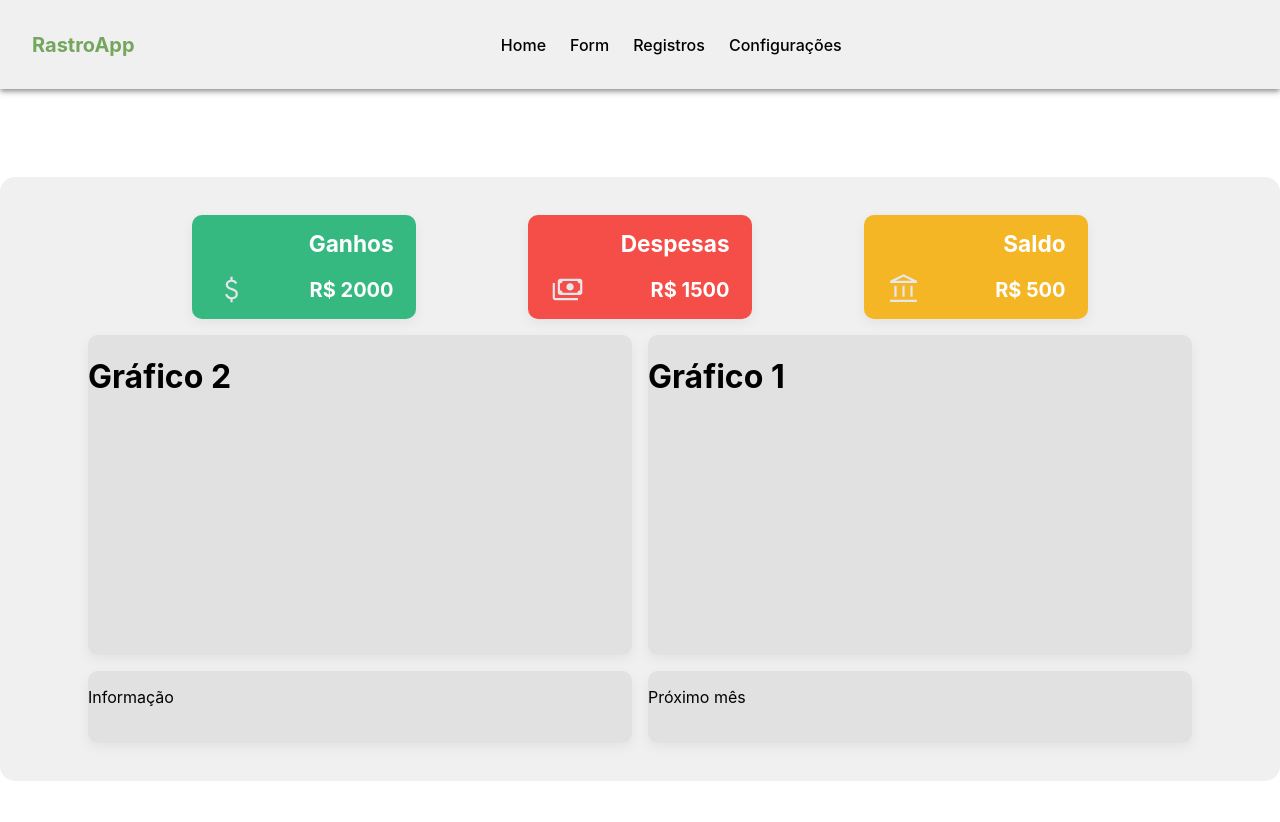
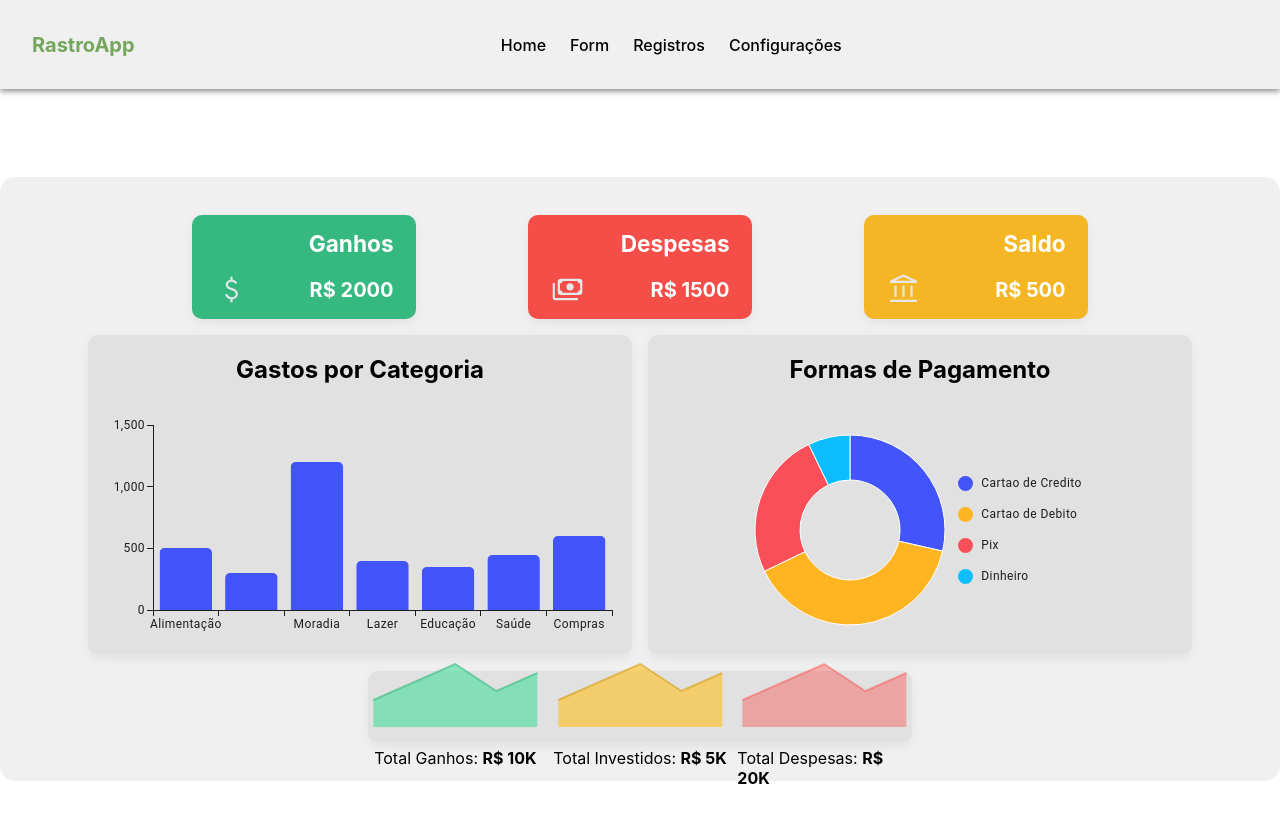
Before and after one commit to rafakimanja/RastroApp-Interface, a React (Vite) app: page / in a window 1280 px wide. Shown: the top 822 px of the page. Built offline with nearby package versions, Linux system fonts and the light colour scheme; some icons are missing; a web font is replaced by a local one.

Commit message:
add modify

```diff
--- a/package.json
+++ b/package.json
@@ -14,6 +14,7 @@
     "@emotion/styled": "^11.14.0",
     "@mui/icons-material": "^7.1.1",
     "@mui/material": "^7.1.1",
+    "@mui/x-charts": "^8.9.0",
     "@mui/x-data-grid": "^8.5.2",
     "react": "^19.1.0",
     "react-dom": "^19.1.0",
--- a/src/App.css
+++ b/src/App.css
@@ -17,6 +17,23 @@
   gap: 1.5rem;
 }
 
+.mini-graficos{
+  display: flex;
+  height: 100%;
+  width: 100%;
+  align-items: center;
+  justify-content: space-evenly;
+  gap: 10px;
+}
+
+.content-grapharea{
+  display: flex;
+  align-items: center;
+  flex-direction: column;
+  height: 150px;
+  width: 250px;
+}
+
 @media (max-width: 1340px) and (min-width: 1024px){
   .background{
     max-width: 1024px;
--- a/src/App.tsx
+++ b/src/App.tsx
@@ -1,6 +1,9 @@
 import Card from './components/Cards/Card'
 import Inforcard from './components/Infocards/InforCard'
+import GraficoPizza from './components/Graficos/PieChart'
+import GraficoBarra from './components/Graficos/BarChart'
 import './App.css'
+import GraficoSparkline from './components/Graficos/LineChart'
 
 function App() {
   return (
@@ -18,18 +21,34 @@ function App() {
         </div>
         <div className="row">
           <Card id='graficos'>
-            <h1>Gráfico 2</h1>
+            <h2>Gastos por Categoria</h2>
+            <div className="graph-content">
+              <GraficoBarra />
+            </div>
           </Card>
           <Card id='graficos'>
-            <h1>Gráfico 1</h1>
+            <h2>Formas de Pagamento</h2>
+            <div className="graph-content">
+              <GraficoPizza />
+            </div>
           </Card>
         </div>
         <div className="row">
           <Card id='informacoes'>
-            <p>Informação</p>
-          </Card>
-          <Card id='informacoes'>
-            <p>Próximo mês</p>
+            <div className="mini-graficos">
+              <div className="content-grapharea">
+                <GraficoSparkline balanco='ganhos'  />
+                <p>Total Ganhos: <b>R$ 10K</b> </p>
+              </div>
+              <div className="content-grapharea">
+                <GraficoSparkline balanco='investimentos' />
+                <p>Total Investidos: <b>R$ 5K</b> </p>
+              </div>
+              <div className="content-grapharea">
+                <GraficoSparkline balanco='despesas' />
+                <p>Total Despesas: <b>R$ 20K</b> </p>
+              </div>
+            </div>
           </Card>
         </div>
       </div>
--- a/src/components/Cards/Card.css
+++ b/src/components/Cards/Card.css
@@ -15,13 +15,24 @@
 }
 
 #graficos{
-    height: 22rem;
+    height: 23rem;
     width: 38rem;
+    display: flex;
+    flex-direction: column;
+    align-items: center;
 }
 
 #informacoes{
-    height: 5rem;
-    width: 38rem;
+    height: 10rem;
+    width: 77.5rem;
+}
+
+.graph-content{
+    width: 100%;
+    height: 80%;
+    display: flex;
+    align-items: center;
+    justify-content: center;
 }
 
 @media (max-width: 1340px) and (min-width: 1024px){
--- /dev/null
+++ b/src/components/Graficos/BarChart.tsx
@@ -0,0 +1,29 @@
+import { BarChart } from '@mui/x-charts/BarChart';
+
+export default function GraficoBarra() {
+  return (
+    <BarChart
+      xAxis={[
+        {
+          data: [
+            'Alimentação',
+            'Transporte',
+            'Moradia',
+            'Lazer',
+            'Educação',
+            'Saúde',
+            'Compras',
+          ],
+          scaleType: 'band',
+        },
+      ]}
+      series={[
+        {
+          data: [500, 300, 1200, 400, 350, 450, 600, 200, 800, 250],
+        },
+      ]}
+      height={250}
+      borderRadius={5}
+    />
+  );
+}
--- /dev/null
+++ b/src/components/Graficos/LineChart.tsx
@@ -0,0 +1,32 @@
+import Stack from '@mui/material/Stack';
+import Box from '@mui/material/Box';
+import { SparkLineChart } from '@mui/x-charts/SparkLineChart';
+
+type BalancoTipo = 'ganhos' | 'investimentos' | 'despesas';
+
+type GraficoSparklineProps = {
+  balanco: BalancoTipo;
+};
+
+export default function GraficoSparkline({ balanco }: GraficoSparklineProps) {
+  const cores: Record<BalancoTipo, string> = {
+    ganhos: "#36b98093",
+    investimentos: "#daa11d9c",
+    despesas: "#fd1a124d",
+  };
+
+  return (
+    <Stack direction="row" sx={{ width: '100%' }}>
+      <Box sx={{ flexGrow: 1 }}>
+        <SparkLineChart
+          data={[3, 5, 7, 4, 6]}
+          height={100}
+          area
+          showTooltip
+          showHighlight
+          color={cores[balanco]}
+        />
+      </Box>
+    </Stack>
+  );
+}
--- /dev/null
+++ b/src/components/Graficos/PieChart.tsx
@@ -0,0 +1,24 @@
+import { PieChart } from "@mui/x-charts/PieChart";
+
+export default function GraficoPizza() {
+
+    const dados = [
+        { id: 0, value: 400, label: 'Cartao de Credito' },
+        { id: 1, value: 550, label: 'Cartao de Debito'},
+        { id: 2, value: 350, label: 'Pix'},
+        { id: 2, value: 100, label: 'Dinheiro'},
+    ]
+
+  return(
+   <PieChart
+      series={[
+        {
+          data: dados,
+          innerRadius: 50,
+        },
+      ]}
+      width={200}
+      height={200}
+    />
+  )
+}
```
Also changed, not shown: 1 other file (tests, documents, lock files or other folders).
